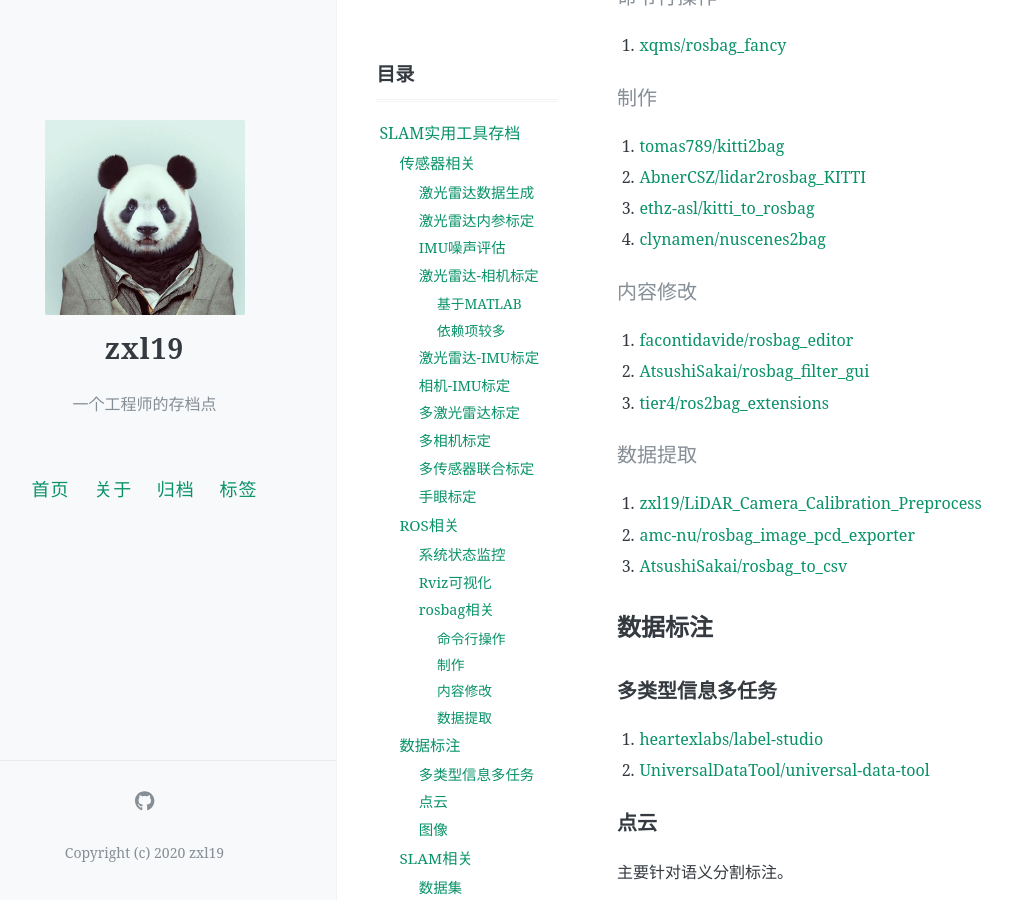
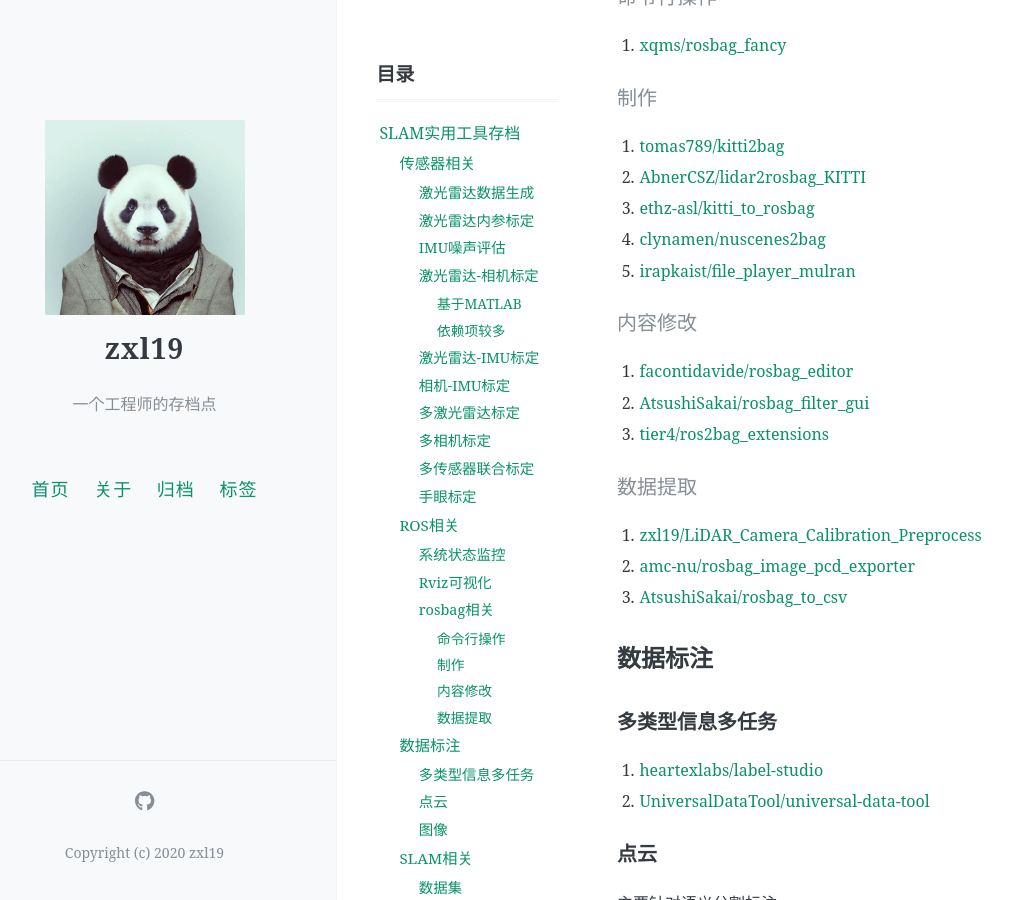
Before and after one commit to zxl19/zxl19.github.io, a Jekyll site: the page built from _posts/2021-05-25-slam-tool.md, in a window 1280 px wide and 900 px high, scrolled down 3518 px. Shown: the whole window, without its empty margins (47-1059 px from the left). Built offline with Jekyll 4.4.1, drawn with Linux system fonts in a browser that asks for light colours; comment, search, counter and statistics services are not loaded.

Commit message:
Update Posts

```diff
--- a/_posts/2021-05-25-slam-tool.md
+++ b/_posts/2021-05-25-slam-tool.md
@@ -138,6 +138,7 @@ pinned: false
 2. [AbnerCSZ/lidar2rosbag_KITTI](https://github.com/AbnerCSZ/lidar2rosbag_KITTI)
 3. [ethz-asl/kitti_to_rosbag](https://github.com/ethz-asl/kitti_to_rosbag)
 4. [clynamen/nuscenes2bag](https://github.com/clynamen/nuscenes2bag)
+5. [irapkaist/file_player_mulran](https://github.com/irapkaist/file_player_mulran)
 
 #### 内容修改
 
```
Also changed, not shown: _posts/2021-06-01-cpp-library.md (+1 -0 lines).
